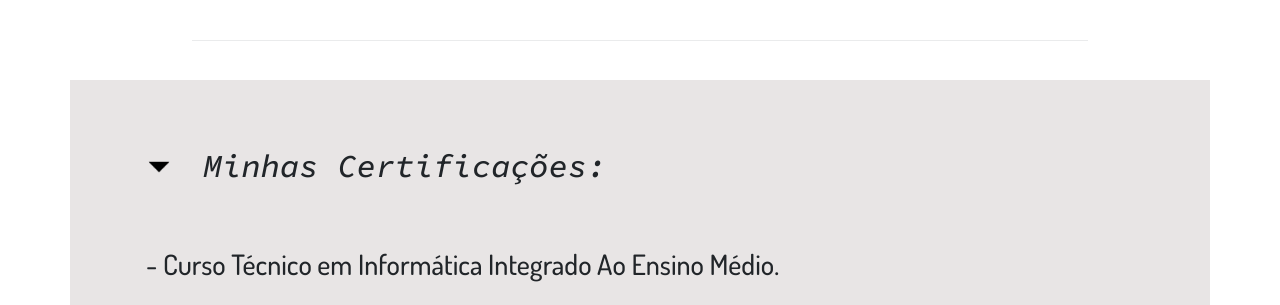
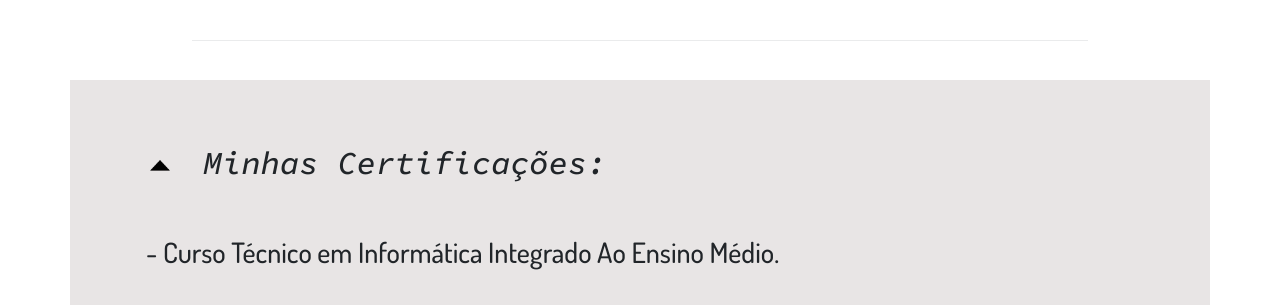
Before and after one commit to athavus/portfolio, a plain HTML site: page index.html in a window 1280 px wide. Both pictures are taken after a click on the element "Minhas Certificações:". Shown: the part 455-760 px from the top of the page. Drawn offline with nearby package versions, Linux system fonts and the light colour scheme; no server answers.

Commit message:
finish toggle-heading

```diff
--- a/index.html
+++ b/index.html
@@ -116,7 +116,7 @@
             <!--TÍTULO DA SEÇÃO-->
             <div class="container toggle-heading" id="projectComplete">
                 <h2 class="myCertificates" style="transform: translateX(-15px);">
-                  <img width="50px" style="padding: 0; margin: 0; filter: invert(1); transform: translateY(-3px);" src="src/img/dropdown.png"> Minhas Certificações:
+                  <img class="dropdown-icon" width="50px" style="padding: 0; margin: 0; filter: invert(1); transform: translateY(-3px);" src="src/img/dropdown.png"> Minhas Certificações:
                 </h2>
 
                 <div class="content" id="content">
@@ -197,7 +197,7 @@
             <!--TÍTULO DA SEÇÃO-->
             <div class="container toggle-heading" id="projectComplete">
                 <h2 class="myCompletedProjects" style="transform: translateX(-15px);">
-                  <img width="50px" style="padding: 0; margin: 0; filter: invert(1); transform: translateY(-3px);" src="src/img/dropdown.png"> Meus Projetos Concluídos:
+                  <img class="dropdown-icon" width="50px" style="padding: 0; margin: 0; filter: invert(1); transform: translateY(-3px);" src="src/img/dropdown.png"> Meus Projetos Concluídos:
                 </h2>
                 <div class="content" id="content">
                   <br>
@@ -235,7 +235,7 @@
             <!--TÍTULO DA SEÇÃO-->
             <div class="container toggle-heading" id="projectComplete">
                 <h2 class="myOnGoingProjects" style="transform: translateX(-15px);">
-                  <img width="50px" style="padding: 0; margin: 0; filter: invert(1); transform: translateY(-3px);" src="src/img/dropdown.png"> Meus Projetos Em Andamento:
+                  <img class="dropdown-icon" width="50px" style="padding: 0; margin: 0; filter: invert(1); transform: translateY(-3px);" src="src/img/dropdown.png"> Meus Projetos Em Andamento:
                 </h2>
 
                 <div class="content" id="content">
@@ -329,7 +329,7 @@
         <section id="secaocontent4">
             <div class="container toggle-heading" id="projectComplete">
                 <h2 class="myCertificates" style="transform: translateX(-15px);">
-                  <img width="50px" style="padding: 0; margin: 0; filter: invert(1); transform: translateY(-3px);" src="src/img/dropdown.png"> Minhas Contribuições no Github:
+                  <img class="dropdown-icon" width="50px" style="padding: 0; margin: 0; filter: invert(1); transform: translateY(-3px);" src="src/img/dropdown.png"> Minhas Contribuições no Github:
                 </h2>
                 <div class="content" id="content">
                   <br>
--- a/src/script.js
+++ b/src/script.js
@@ -135,16 +135,29 @@ function scrollFunction() {
 document.addEventListener("DOMContentLoaded", function() {
   const toggleHeadings = document.querySelectorAll(".toggle-heading");
   const contents = document.querySelectorAll(".content");
+  const dropdownIcons = document.querySelectorAll(".dropdown-icon");
+
 
   toggleHeadings.forEach(function(toggleHeading, index) {
     toggleHeading.addEventListener("click", function() {
       const content = contents[index];
+      const dropdownIcon = dropdownIcons[index];
       const computedStyle = window.getComputedStyle(content);
 
       if (computedStyle.getPropertyValue("display") === "none") {
         content.style.display = "block";
+        dropdownIcon.setAttribute("src", "src/img/updropdown.png")
+        dropdownIcon.style.width = "20px";
+        dropdownIcon.style.transform = "translateX(16px)";
+        dropdownIcon.style.marginRight = "30px";
+
       } else {
         content.style.display = "none";
+        dropdownIcon.setAttribute("src", "src/img/dropdown.png")
+        dropdownIcon.style.width = "50px"
+        dropdownIcon.style.marginRight = "0px"
+        dropdownIcon.style.transform = "translateX(0px)";
+
       }
     });
   });
```
Also changed, not shown: src/img/updropdown.png (added).
